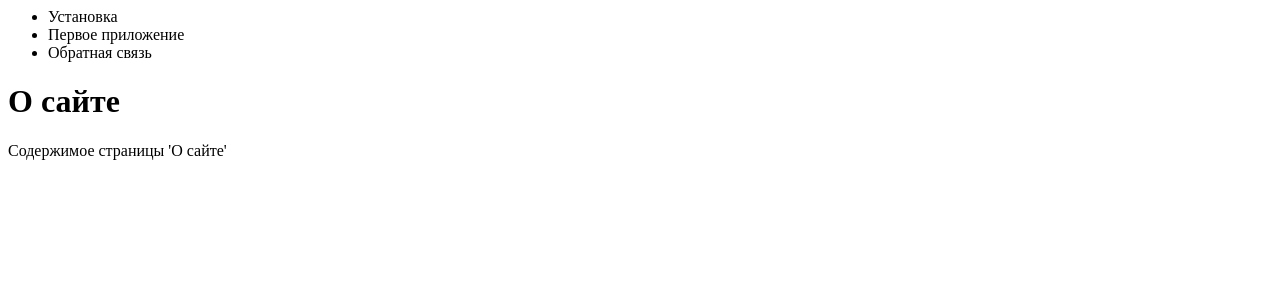
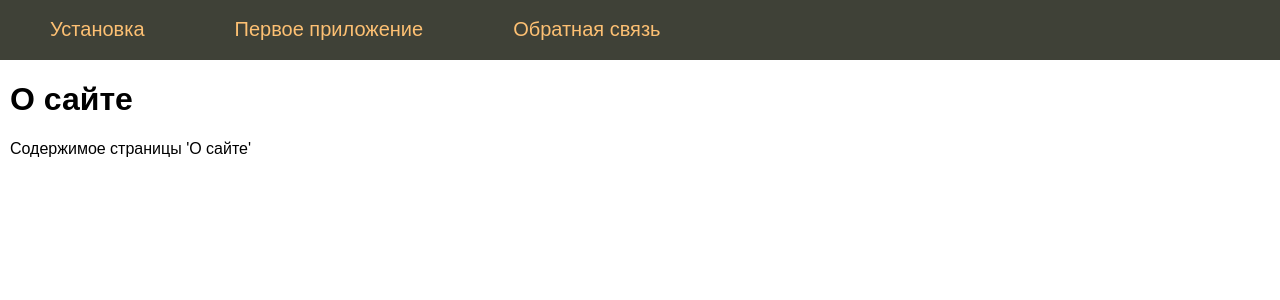
Before and after one commit to VladimirKorolev1986/Flask, a Flask app: page /about in a window 1280 px wide. Shown: the top 300 px of the page. Run offline with Flask 3, Linux system fonts and the light colour scheme.

Commit message:
add link

```diff
--- a/main.py
+++ b/main.py
@@ -1,7 +1,9 @@
 from flask import Flask, render_template, url_for
 
 app = Flask(__name__)
-menu = ['Установка', 'Первое приложение', 'Обратная связь']
+menu = [{"name": "Установка", "url": "install-flask"},
+        {"name": "Первое приложение", "url": "first-app"},
+        {"name": "Обратная связь", "url": "contact"}]
 
 
 @app.route('/index')
@@ -22,10 +24,10 @@ def profile(username, path):
     return f'Пользователь: {username, path}'
 
 
-with app.test_request_context():
-    print(url_for('index'))
-    print(url_for('about'))
-    print(url_for('profile', username='selfedu'))
+# with app.test_request_context():
+#     print(url_for('index'))
+#     print(url_for('about'))
+#     print(url_for('profile', username='selfedu'))
 
-# if __name__ == "__main__":
-#     app.run(debug=True)
+if __name__ == "__main__":
+    app.run(debug=True)
--- a/static/css/styles.css
+++ b/static/css/styles.css
@@ -0,0 +1,62 @@
+html, body {
+    font-family: 'Arial';
+    margin: 0;
+    padding 0;
+    height: 100%;
+    width: 100%;
+}
+
+a {
+    color: #0059b2;
+    text-decoration: none;
+}
+
+a:hover {
+    color: #CC0000;
+    text-decoration: underline;
+}
+
+.clear {clear: both;}
+
+ul.mainmenu {
+    list-style: none;
+    background: #3F4137;
+    height: 60px;
+    margin: 0;
+    padding: 0;
+    color: #fdc073;
+    font-size: 20px;
+    overflow: hidden;
+}
+
+ul.mainmenu li {
+    float: left;
+    margin: 18px 40px 0 50px;
+}
+
+ul.mainmenu li.last {float: right;}
+
+ul.mainmenu li a {
+    color: #fdc073;
+    text-decoration: none;
+}
+
+ul.mainmenu li a:hover {
+    color: #FDA83D;
+}
+
+div.content {
+    margin: 10px;
+}
+
+.form-contact label {
+    display: inline-block;
+    min-width: 80px;
+}
+
+.form-contact p {margin: 10px 0 10px 0;}
+.form-contact input[type=submit], texture {
+    font-size: 16px;
+}
+
+.flash {padding: 10px;}
--- a/templates/base.html
+++ b/templates/base.html
@@ -13,17 +13,20 @@
 <body>
 {% block content -%}
     {%- block mainmenu -%}
-<ul>
+<ul class="mainmenu">
     {% for m in menu -%}
-<li>{{m}}</li>
+<li><a href="{{m.url}}">{{m.name}}</a></li>
     {% endfor -%}
 </ul>
     {% endblock mainmenu -%}
+<div class="clear"></div>
+<div class="content">
     {% if title -%}
 <h1>{{ title }} </h1>
     {% else -%}
 <h1>Про Flask</h1>
     {% endif -%}
 {% endblock -%}
+</div>
 </body>
 </html>
```
